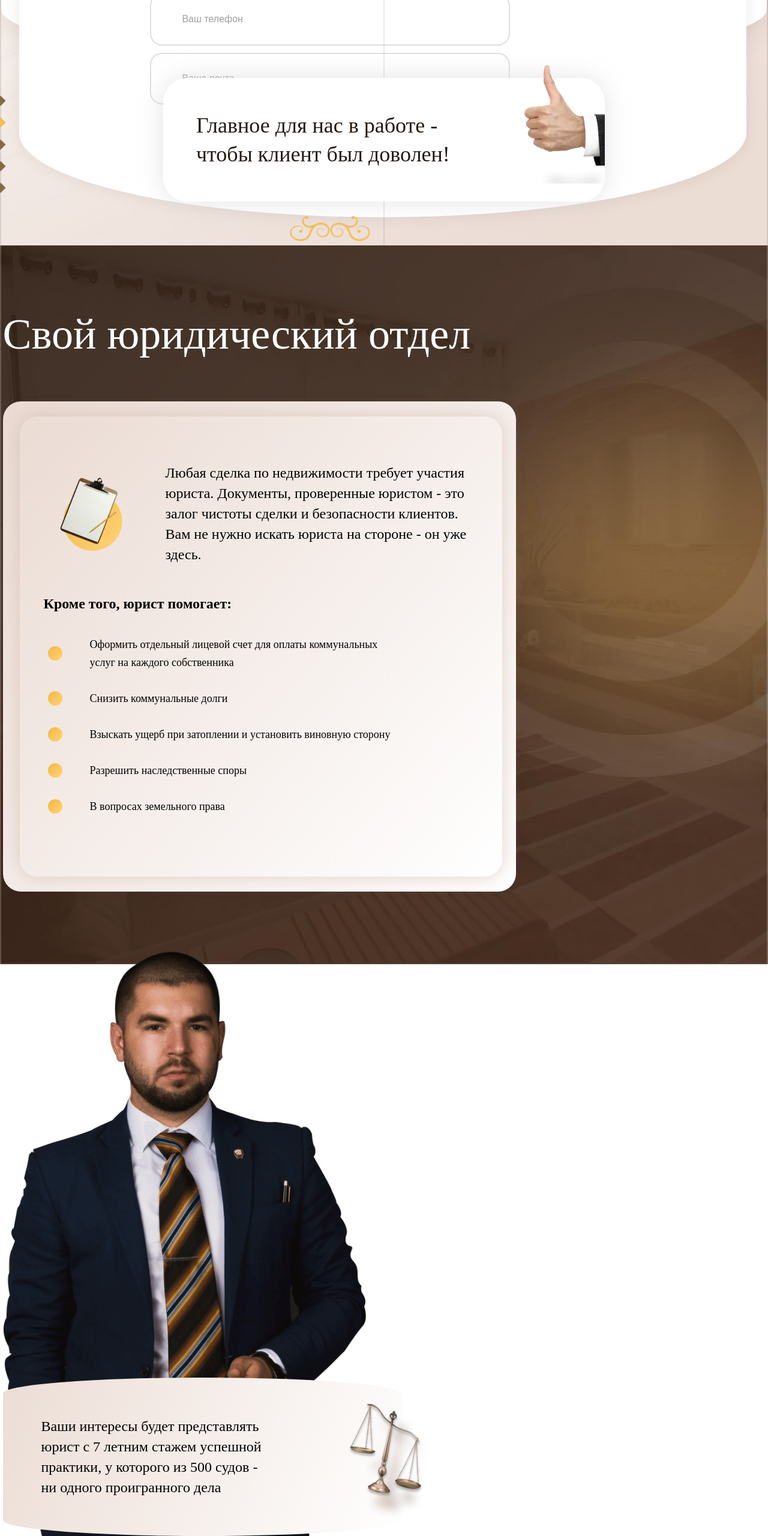
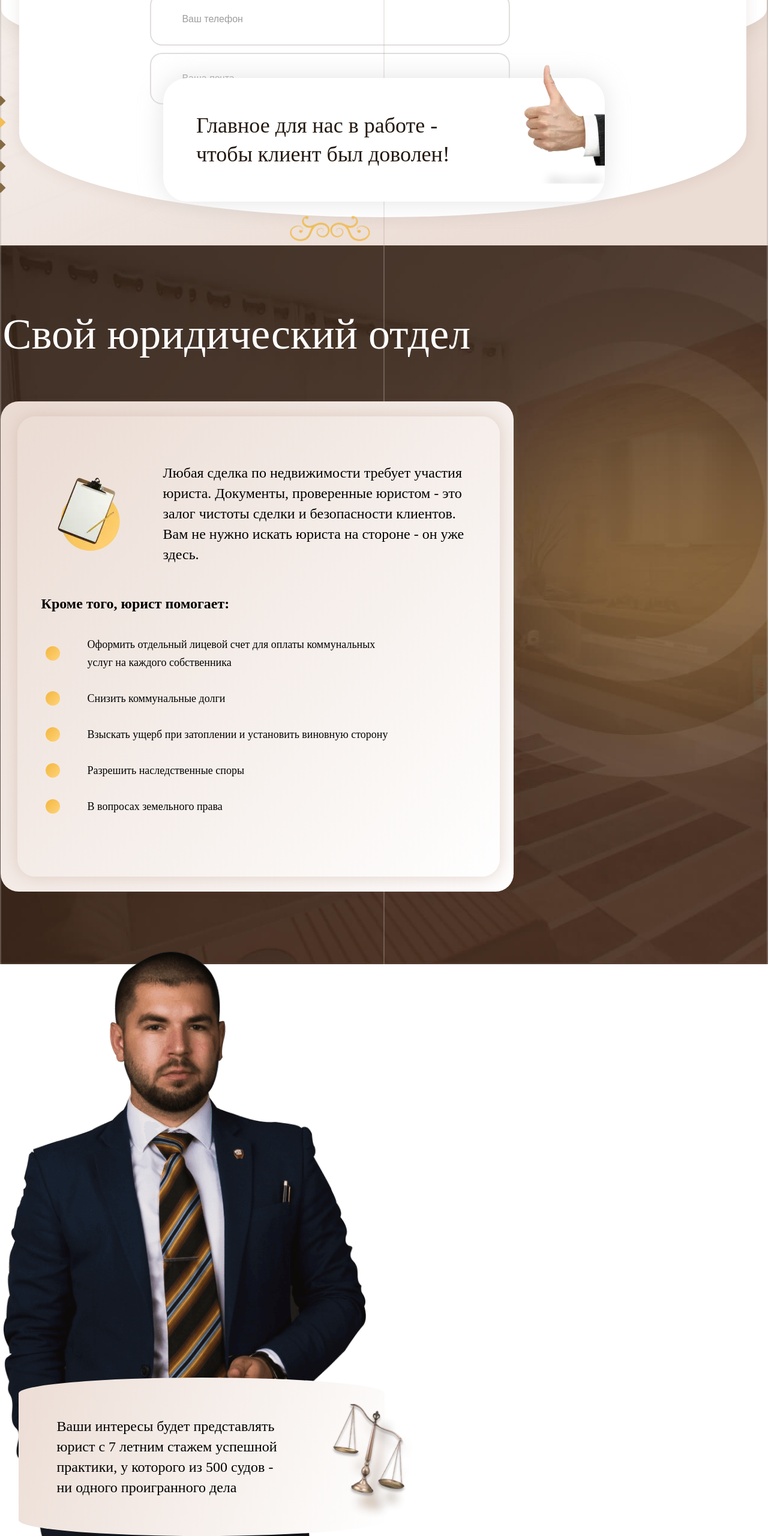
Before and after one commit to ViacheslavDemchenko/sverdlovsk-estate-agency-prod, a plain HTML site: page index.html in a window 1280 px wide. Shown: the part 1988-4548 px from the top of the page at 60% size. Drawn offline with Linux system fonts and the light colour scheme.

Commit message:
Corrected lawyer section

```diff
--- a/css/main.css
+++ b/css/main.css
@@ -694,6 +694,26 @@ template {
   background-position: center;
 }
 
+.lawyer::before,
+.lawyer::after {
+  position: absolute;
+  content: "";
+  left: 50%;
+  transform: translateX(-50%);
+  width: 0.125rem;
+  background: rgba(255, 255, 255, 0.2);
+}
+
+.lawyer::before {
+  top: 0;
+  height: 16.4375rem;
+}
+
+.lawyer::after {
+  bottom: 0;
+  height: 7.75rem;
+}
+
 .lawyer-cols {
   display: flex;
   flex-wrap: wrap;
@@ -1179,6 +1199,7 @@ template {
 .lawyer-leftcol-block {
   width: 53.4375rem;
   min-height: 51rem;
+  margin-left: -0.25rem;
   padding: 1.5625rem 1.75rem;
   background: linear-gradient(130.56deg, #EBDCD4 1.65%, #FFFFFF 100%);
   border-radius: 1.875rem;
@@ -1295,9 +1316,10 @@ template {
 .libra-block {
   position: absolute;
   bottom: 0;
-  width: 41.5625rem;
+  width: 38.125rem;
   min-height: 15.25rem;
-  padding: 4rem 13.125rem 4rem 4rem;
+  margin-left: 1.625rem;
+  padding: 4rem 9.625rem 4rem 4rem;
   border-radius: 50%/10%;
   background: linear-gradient(111.8deg, #ECDDD5 0%, #FFFFFF 100%);
 }
@@ -1315,8 +1337,8 @@ template {
 .no-webp .libra-block__text::after {
   position: absolute;
   content: "";
-  top: 0;
-  right: 0;
+  top: -1.25rem;
+  right: -13.375rem;
   width: 10.125rem;
   height: 12.125rem;
   background-image: url(../img/libra@1x.png);
@@ -1329,7 +1351,7 @@ template {
   position: absolute;
   content: "";
   top: -1.25rem;
-  right: -16.8125rem;
+  right: -13.375rem;
   width: 10.125rem;
   height: 12.125rem;
   background-image: url(../img/libra@1x.webp);
```
Also changed, not shown: css/main.min.css.
